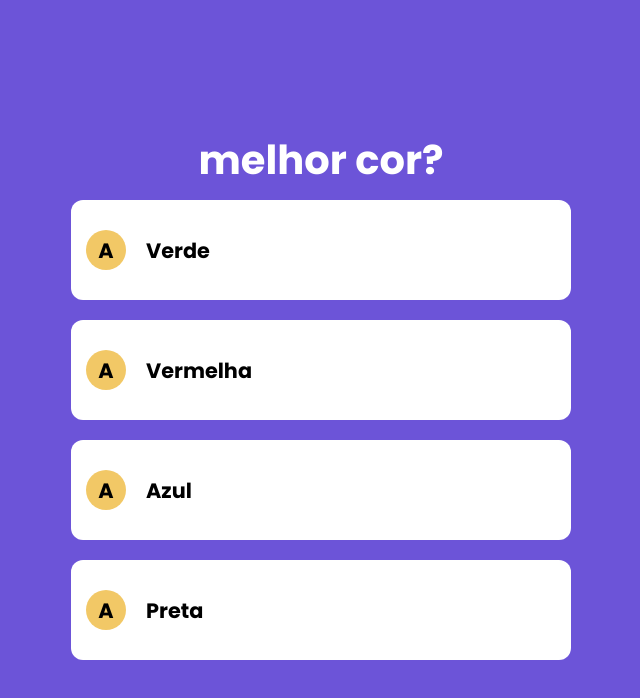
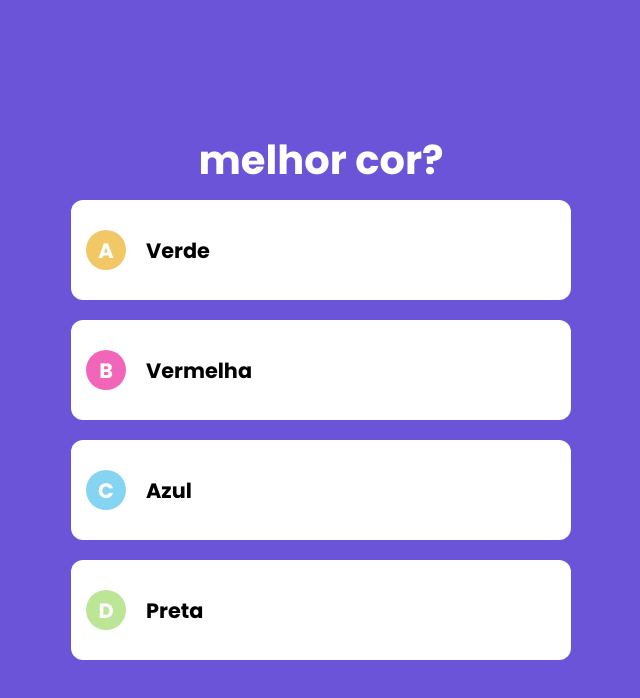
Before and after one commit to fjuncal/quiz-next, a Next.js app: page / in a window 1280 px wide. Shown: the top 698 px of the page, without its empty margins (319-959 px from the left). Built offline with nearby package versions, Linux system fonts and the light colour scheme.

Commit message:
Deixando o componente de questão com as respostas ABCD e com cor em volta

```diff
--- a/components/Questao.tsx
+++ b/components/Questao.tsx
@@ -2,6 +2,14 @@
 import styles from "../styles/Questao.module.css";
 import Enunciado from "./Enunciado";
 import Resposta from "./Resposta";
+
+const letras = [
+  { valor: "A", cor: "#F2C866" },
+  { valor: "B", cor: "#F266BA" },
+  { valor: "C", cor: "#85D4F2" },
+  { valor: "D", cor: "#BCE596" },
+];
+
 interface QuestaoProps {
   valor: QuestaoModel;
 }
@@ -15,8 +23,8 @@
           key={i}
           valor={resposta}
           indice={i}
-          letra="A"
-          corFundoLetra="#F2C866"
+          letra={letras[i].valor}
+          corFundoLetra={letras[i].cor}
         />
       );
     });
--- a/styles/Resposta.module.css
+++ b/styles/Resposta.module.css
@@ -38,6 +38,7 @@
   font-size: 1.3rem;
   font-weight: 700;
   margin-right: 20px;
+  color: #fff;
 }
 
 .valor {
```
